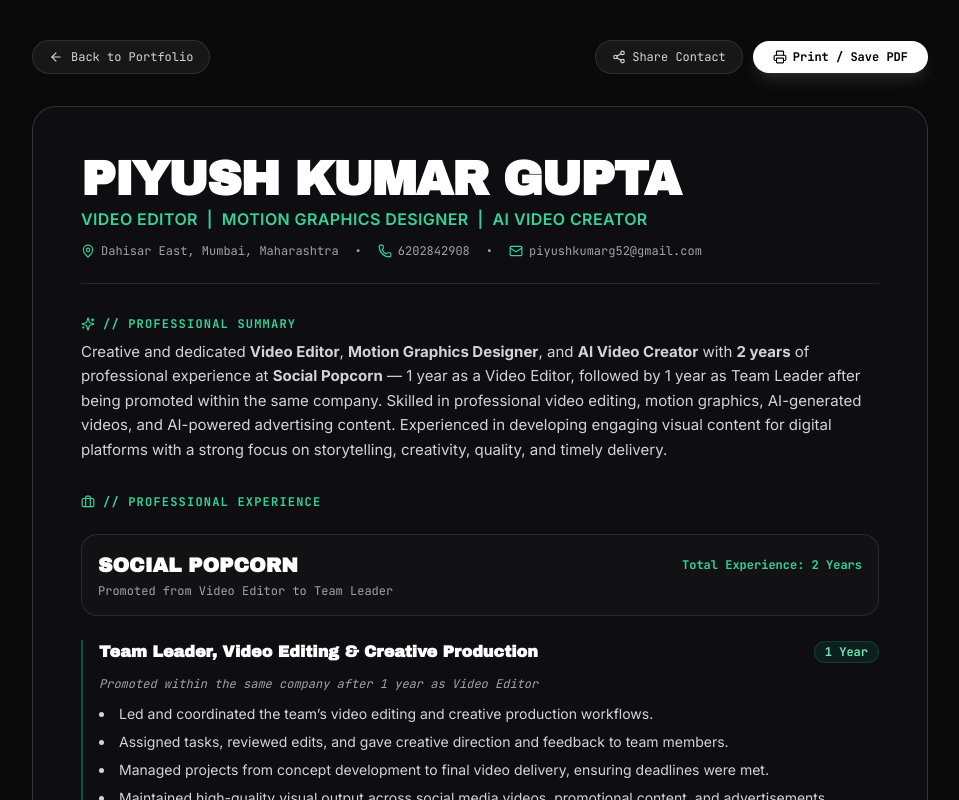
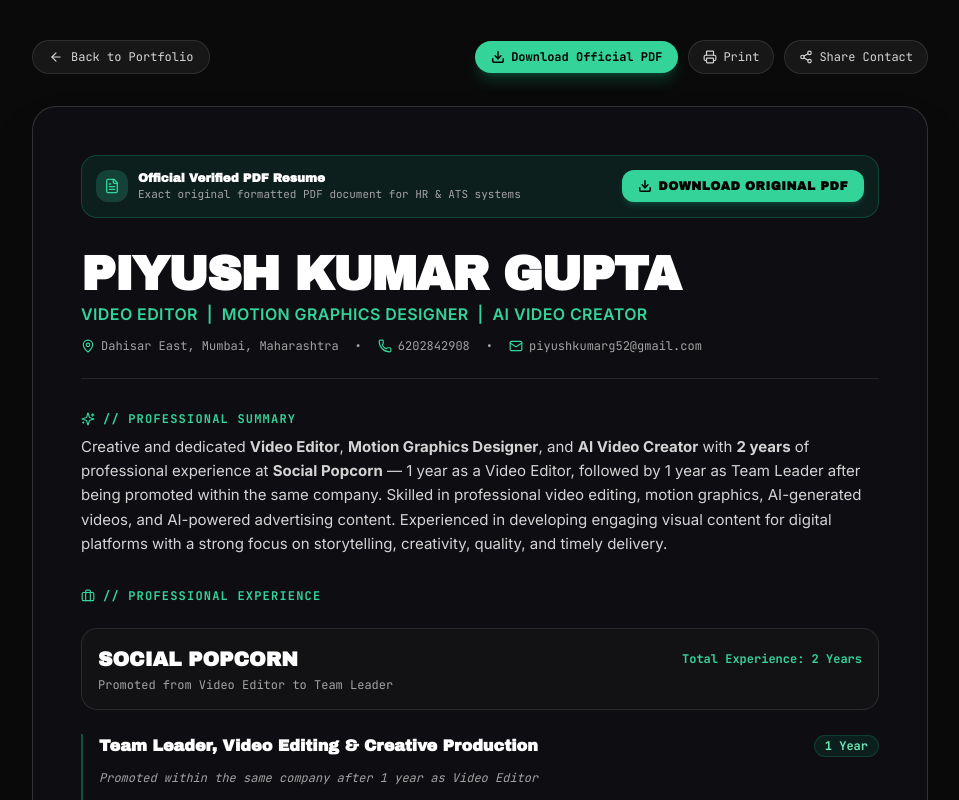
Before and after one commit to ritikakumarigupta/Piyush_Portfolio, a Next.js app: page /resume in a window 1280 px wide. Shown: the top 800 px of the page, without its empty margins (160-1119 px from the left). Built offline with nearby package versions, Linux system fonts and the light colour scheme.

Commit message:
Fix resume download to serve original PDF directly and clean up print styles

```diff
--- a/src/app/globals.css
+++ b/src/app/globals.css
@@ -298,3 +298,98 @@
 .animate-circle-pulse {
   animation: circleFloatPulse 4s ease-in-out infinite;
 }
+
+/* ==========================================================================
+   OFFICIAL RESUME CLEAN PRINT & EXPORT STYLES
+   Ensures print/save PDF creates a crisp standard document without modal chrome
+   ========================================================================== */
+@media print {
+  @page {
+    size: A4 portrait;
+    margin: 12mm 15mm;
+  }
+
+  html, body {
+    background: #FFFFFF !important;
+    color: #000000 !important;
+    font-size: 11pt !important;
+    line-height: 1.4 !important;
+    overflow: visible !important;
+    height: auto !important;
+  }
+
+  /* Hide main site layout and interactive controllers */
+  header,
+  footer,
+  nav,
+  #home,
+  #about,
+  #skills,
+  #roadmap,
+  #projects,
+  #resume-modal-header,
+  .print\:hidden {
+    display: none !important;
+  }
+
+  /* Reset modal overlay container for printing */
+  #resume-modal-overlay {
+    position: static !important;
+    display: block !important;
+    background: transparent !important;
+    backdrop-filter: none !important;
+    -webkit-backdrop-filter: none !important;
+    padding: 0 !important;
+    margin: 0 !important;
+    overflow: visible !important;
+    max-height: none !important;
+    width: 100% !important;
+    height: auto !important;
+    z-index: auto !important;
+  }
+
+  /* Strip all dark cards, borders, rounded boxes and shadows */
+  #resume-modal-card,
+  #printable-resume {
+    position: static !important;
+    display: block !important;
+    max-width: 100% !important;
+    max-height: none !important;
+    overflow: visible !important;
+    background: #FFFFFF !important;
+    color: #000000 !important;
+    border: none !important;
+    border-radius: 0 !important;
+    box-shadow: none !important;
+    padding: 0 !important;
+    margin: 0 !important;
+    height: auto !important;
+  }
+
+  /* Force high-contrast crisp ink colors for paper output */
+  #printable-resume h1,
+  #printable-resume h2,
+  #printable-resume h3,
+  #printable-resume h4,
+  #printable-resume p,
+  #printable-resume span,
+  #printable-resume strong,
+  #printable-resume a,
+  #printable-resume li {
+    color: #000000 !important;
+    background-color: transparent !important;
+    text-shadow: none !important;
+    box-shadow: none !important;
+  }
+
+  #printable-resume svg {
+    color: #000000 !important;
+    stroke: #000000 !important;
+  }
+
+  /* Prevent page break inside role cards */
+  #printable-resume > div {
+    break-inside: avoid;
+    page-break-inside: avoid;
+  }
+}
--- a/src/app/resume/page.tsx
+++ b/src/app/resume/page.tsx
@@ -5,6 +5,8 @@ import Link from "next/link";
 import {
   ArrowLeft,
   Printer,
+  Download,
+  FileText,
   Share2,
   Check,
   Mail,
@@ -33,36 +35,70 @@ export default function ResumePage() {
     <div className="min-h-screen bg-[#0A0A0A] text-neutral-200 py-10 px-4 sm:px-6 lg:px-8 selection:bg-white selection:text-black print:p-0 print:bg-white print:text-black">
 
       {/* Top Navbar */}
-      <div className="max-w-4xl mx-auto mb-8 flex items-center justify-between print:hidden">
+      <div className="max-w-4xl mx-auto mb-8 flex flex-col sm:flex-row sm:items-center justify-between gap-4 print:hidden">
         <Link
           href="/"
-          className="inline-flex items-center gap-2 px-4 py-2 rounded-full bg-neutral-900 border border-white/10 hover:border-white/30 text-xs font-mono text-neutral-300 hover:text-white transition-all"
+          className="inline-flex items-center gap-2 px-4 py-2 rounded-full bg-neutral-900 border border-white/10 hover:border-white/30 text-xs font-mono text-neutral-300 hover:text-white transition-all w-fit"
         >
           <ArrowLeft className="w-3.5 h-3.5" />
           <span>Back to Portfolio</span>
         </Link>
 
-        <div className="flex items-center gap-2.5">
+        <div className="flex flex-wrap items-center gap-2 sm:gap-2.5">
+          <a
+            href="/assets/Piyush_Kumar_Gupta_Resume.pdf"
+            download="Piyush_Kumar_Gupta_Resume.pdf"
+            className="inline-flex items-center gap-1.5 px-4 py-2 rounded-full bg-emerald-400 hover:bg-emerald-300 text-black font-bold text-xs font-mono transition-all cursor-pointer shadow-lg shadow-emerald-500/25 active:scale-95"
+          >
+            <Download className="w-3.5 h-3.5 stroke-[2.5]" />
+            <span>Download Official PDF</span>
+          </a>
+
+          <button
+            onClick={handlePrint}
+            className="inline-flex items-center gap-1.5 px-3.5 py-2 rounded-full bg-neutral-900 border border-white/10 hover:border-white/30 text-neutral-300 hover:text-white text-xs font-mono transition-all cursor-pointer"
+          >
+            <Printer className="w-3.5 h-3.5" />
+            <span>Print</span>
+          </button>
+
           <button
             onClick={handleCopyContact}
-            className="inline-flex items-center gap-1.5 px-4 py-2 rounded-full bg-neutral-900 border border-white/10 hover:border-white/30 text-xs font-mono text-neutral-300 hover:text-white transition-all cursor-pointer"
+            className="inline-flex items-center gap-1.5 px-3.5 py-2 rounded-full bg-neutral-900 border border-white/10 hover:border-white/30 text-xs font-mono text-neutral-300 hover:text-white transition-all cursor-pointer"
           >
             {copied ? <Check className="w-3.5 h-3.5 text-emerald-400" /> : <Share2 className="w-3.5 h-3.5" />}
             <span>{copied ? "Copied!" : "Share Contact"}</span>
-          </button>
-
-          <button
-            onClick={handlePrint}
-            className="inline-flex items-center gap-1.5 px-5 py-2 rounded-full bg-white text-black font-bold text-xs font-mono hover:bg-neutral-200 transition-all cursor-pointer shadow-lg shadow-white/10"
-          >
-            <Printer className="w-3.5 h-3.5" />
-            <span>Print / Save PDF</span>
           </button>
         </div>
       </div>
 
       {/* Main Resume Paper */}
-      <div className="max-w-4xl mx-auto bg-[#0E0E12] border border-white/15 rounded-3xl p-6 sm:p-12 space-y-8 shadow-2xl print:border-none print:shadow-none print:p-0 print:bg-white print:text-black">
+      <div id="printable-resume" className="max-w-4xl mx-auto bg-[#0E0E12] border border-white/15 rounded-3xl p-6 sm:p-12 space-y-8 shadow-2xl print:border-none print:shadow-none print:p-0 print:bg-white print:text-black">
+
+        {/* Quick Notice: Original PDF Download banner */}
+        <div className="p-3.5 rounded-2xl bg-emerald-500/10 border border-emerald-500/25 flex flex-col sm:flex-row sm:items-center justify-between gap-3 print:hidden">
+          <div className="flex items-center gap-2.5">
+            <div className="w-8 h-8 rounded-xl bg-emerald-400/20 flex items-center justify-center text-emerald-400 shrink-0">
+              <FileText className="w-4 h-4" />
+            </div>
+            <div>
+              <p className="text-xs font-bold text-white font-archivo">
+                Official Verified PDF Resume
+              </p>
+              <p className="text-[11px] font-mono text-neutral-400">
+                Exact original formatted PDF document for HR &amp; ATS systems
+              </p>
+            </div>
+          </div>
+          <a
+            href="/assets/Piyush_Kumar_Gupta_Resume.pdf"
+            download="Piyush_Kumar_Gupta_Resume.pdf"
+            className="inline-flex items-center justify-center gap-1.5 px-4 py-2 rounded-xl bg-emerald-400 hover:bg-emerald-300 text-black font-archivo text-xs font-black uppercase tracking-wider transition-all duration-200 shadow-md shadow-emerald-500/20 shrink-0"
+          >
+            <Download className="w-3.5 h-3.5 stroke-[2.5]" />
+            Download Original PDF
+          </a>
+        </div>
 
         {/* Header Profile */}
         <div className="border-b border-white/10 pb-6 print:border-black print:pb-4">
--- a/src/components/ResumeModal.tsx
+++ b/src/components/ResumeModal.tsx
@@ -58,6 +58,7 @@ export default function ResumeModal({ isOpen, onClose }: ResumeModalProps) {
 
   return (
     <div
+      id="resume-modal-overlay"
       className="fixed inset-0 z-50 flex items-center justify-center p-3 sm:p-6 bg-black/90 backdrop-blur-xl overflow-y-auto animate-fadeIn"
       onClick={(e) => {
         if (e.target === e.currentTarget) onClose();
@@ -66,10 +67,14 @@ export default function ResumeModal({ isOpen, onClose }: ResumeModalProps) {
       {/* Resume Card Container */}
       <div
         ref={dialogRef}
+        id="resume-modal-card"
         className="relative w-full max-w-4xl bg-[#0D0D10] border border-white/15 rounded-3xl shadow-[0_20px_80px_rgba(0,0,0,0.9)] overflow-hidden my-auto max-h-[92vh] flex flex-col"
       >
         {/* Top Control Header Bar */}
-        <div className="sticky top-0 z-20 flex items-center justify-between px-5 sm:px-8 py-4 bg-[#141418]/95 border-b border-white/10 backdrop-blur-md">
+        <div
+          id="resume-modal-header"
+          className="sticky top-0 z-20 flex items-center justify-between px-4 sm:px-8 py-3.5 bg-[#141418]/95 border-b border-white/10 backdrop-blur-md"
+        >
           <div className="flex items-center gap-2.5">
             <span className="w-2.5 h-2.5 rounded-full bg-emerald-400 animate-ping" />
             <span className="font-archivo text-xs sm:text-sm font-bold tracking-wider uppercase text-white">
@@ -80,28 +85,42 @@ export default function ResumeModal({ isOpen, onClose }: ResumeModalProps) {
             </span>
           </div>
 
-          <div className="flex items-center gap-2 sm:gap-3">
+          <div className="flex items-center gap-2 sm:gap-2.5">
+            {/* Primary Direct PDF Download Action */}
+            <a
+              href="/assets/Piyush_Kumar_Gupta_Resume.pdf"
+              download="Piyush_Kumar_Gupta_Resume.pdf"
+              className="inline-flex items-center gap-1.5 px-3.5 sm:px-4 py-1.5 sm:py-2 rounded-full bg-emerald-400 hover:bg-emerald-300 text-black text-xs font-bold font-mono transition-all duration-200 cursor-pointer shadow-lg shadow-emerald-500/25 active:scale-95"
+              title="Download Original PDF Resume"
+            >
+              <Download className="w-3.5 h-3.5 stroke-[2.5]" />
+              <span>Download PDF</span>
+            </a>
+
+            {/* Print Action */}
             <button
               onClick={handlePrint}
-              className="inline-flex items-center gap-1.5 px-3.5 py-1.5 rounded-full bg-white text-black hover:bg-neutral-200 text-xs font-bold font-mono transition-all duration-200 cursor-pointer shadow-md"
-              title="Print or Save as PDF"
+              className="inline-flex items-center gap-1.5 px-3 py-1.5 sm:py-2 rounded-full bg-neutral-800 hover:bg-neutral-700 text-neutral-200 text-xs font-mono transition-all duration-200 cursor-pointer border border-white/10"
+              title="Print Resume"
             >
               <Printer className="w-3.5 h-3.5" />
-              <span>Print / Save PDF</span>
+              <span className="hidden sm:inline">Print</span>
             </button>
 
+            {/* Share / Copy Action */}
             <button
               onClick={handleCopyContact}
-              className="inline-flex items-center gap-1.5 px-3 py-1.5 rounded-full bg-neutral-800 hover:bg-neutral-700 text-neutral-200 text-xs font-mono transition-all duration-200 cursor-pointer border border-white/10"
+              className="inline-flex items-center gap-1.5 px-3 py-1.5 sm:py-2 rounded-full bg-neutral-800 hover:bg-neutral-700 text-neutral-200 text-xs font-mono transition-all duration-200 cursor-pointer border border-white/10"
               title="Copy contact info"
             >
               {copied ? <Check className="w-3.5 h-3.5 text-emerald-400" /> : <Share2 className="w-3.5 h-3.5" />}
-              <span className="hidden sm:inline">{copied ? "Copied!" : "Share"}</span>
+              <span className="hidden md:inline">{copied ? "Copied!" : "Share"}</span>
             </button>
 
+            {/* Close Button */}
             <button
               onClick={onClose}
-              className="p-2 rounded-full bg-neutral-800 hover:bg-white hover:text-black text-neutral-300 transition-all duration-200 cursor-pointer border border-white/10"
+              className="p-1.5 sm:p-2 rounded-full bg-neutral-800 hover:bg-white hover:text-black text-neutral-300 transition-all duration-200 cursor-pointer border border-white/10"
               aria-label="Close Resume Modal"
             >
               <X className="w-4 h-4" />
@@ -110,7 +129,32 @@ export default function ResumeModal({ isOpen, onClose }: ResumeModalProps) {
         </div>
 
         {/* Scrollable Printable Resume Sheet */}
-        <div id="printable-resume" className="overflow-y-auto p-6 sm:p-10 space-y-8 text-neutral-200 font-sans print:p-0 print:bg-white print:text-black">
+        <div id="printable-resume" className="overflow-y-auto p-6 sm:p-10 space-y-8 text-neutral-200 font-sans">
+
+          {/* Quick Notice: Original PDF Download banner */}
+          <div className="p-3.5 rounded-2xl bg-emerald-500/10 border border-emerald-500/25 flex flex-col sm:flex-row sm:items-center justify-between gap-3 print:hidden">
+            <div className="flex items-center gap-2.5">
+              <div className="w-8 h-8 rounded-xl bg-emerald-400/20 flex items-center justify-center text-emerald-400 shrink-0">
+                <FileText className="w-4 h-4" />
+              </div>
+              <div>
+                <p className="text-xs font-bold text-white font-archivo">
+                  Original Official PDF Ready
+                </p>
+                <p className="text-[11px] font-mono text-neutral-400">
+                  Direct official copy formatted for HR, recruiters &amp; ATS
+                </p>
+              </div>
+            </div>
+            <a
+              href="/assets/Piyush_Kumar_Gupta_Resume.pdf"
+              download="Piyush_Kumar_Gupta_Resume.pdf"
+              className="inline-flex items-center justify-center gap-1.5 px-4 py-2 rounded-xl bg-emerald-400 hover:bg-emerald-300 text-black font-archivo text-xs font-black uppercase tracking-wider transition-all duration-200 shadow-md shadow-emerald-500/20 shrink-0"
+            >
+              <Download className="w-3.5 h-3.5 stroke-[2.5]" />
+              Download Official PDF
+            </a>
+          </div>
 
           {/* Header Profile */}
           <div className="border-b border-white/10 pb-6 print:border-black print:pb-4">
```
Also changed, not shown: 2 other files (tests, documents, lock files or other folders).
